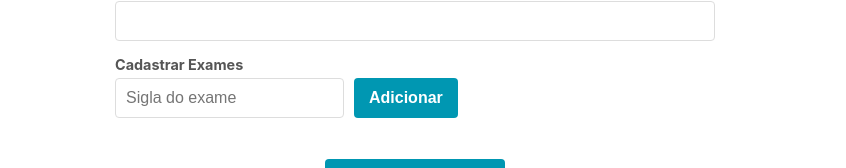
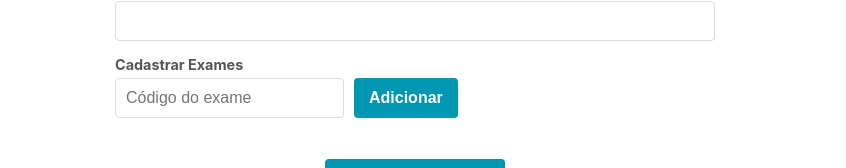
Before and after one commit to CoderRocha/systemlab-web, a React (Create React App) app: page /cadastraratendimento in a window 1280 px wide. Shown: the part 579-747 px from the top of the page, without its empty margins (225-1071 px from the left). Built offline with nearby package versions, Linux system fonts and the light colour scheme; the HTML template or start-up script is replaced by a standard one.

Commit message:
ixed 'Cadastrar Exame' button placeholder yet again

```diff
--- a/src/pages/cadastrarAtendimento/CadastrarAtendimento.js
+++ b/src/pages/cadastrarAtendimento/CadastrarAtendimento.js
@@ -111,7 +111,7 @@ export default function CadastrarAtendimento() {
                 type="text"
                 value={novoExame}
                 onChange={(e) => setNovoExame(e.target.value)}
-                placeholder="Sigla do exame"
+                placeholder="Código do exame"
               />
               <button
                 type="button"
```
